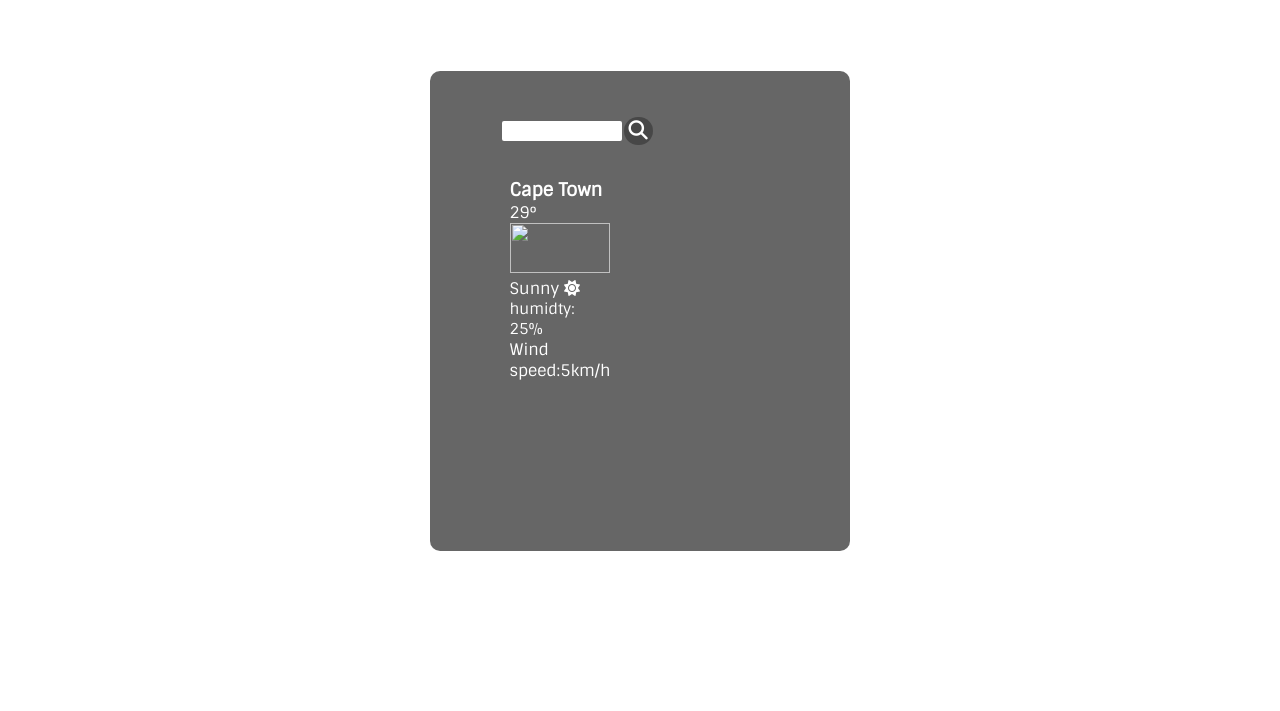
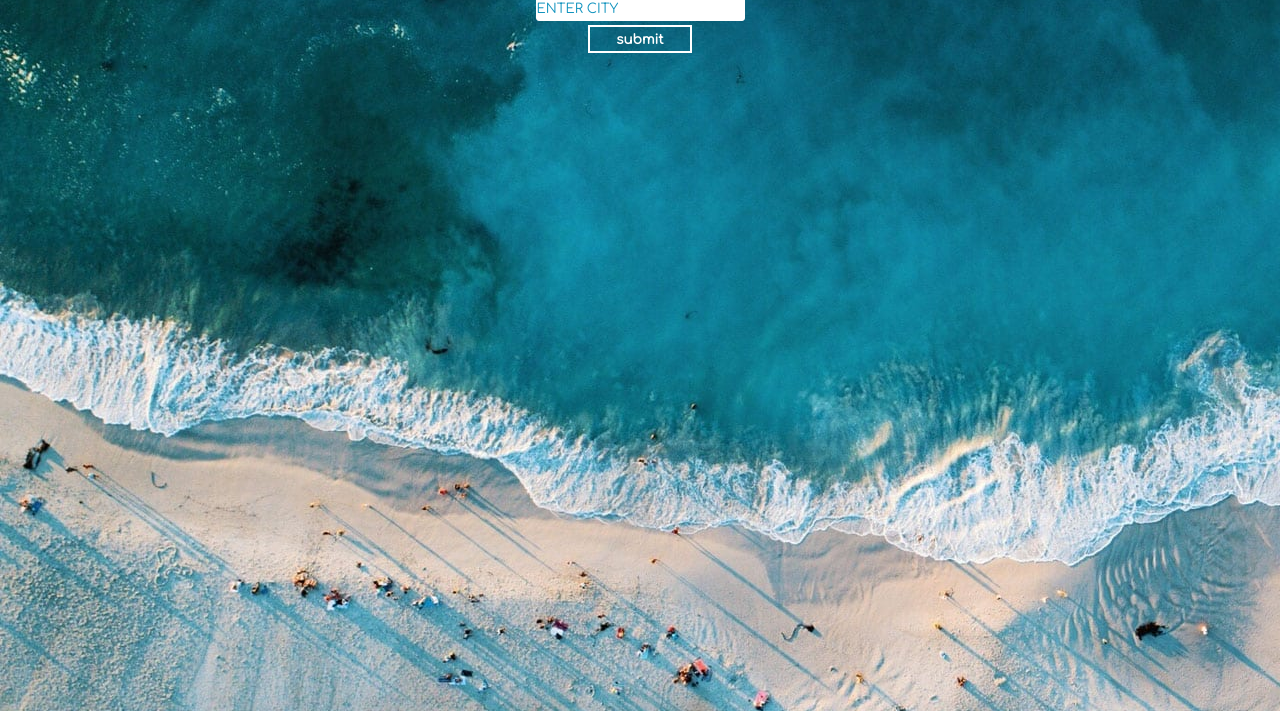
Before and after one commit to Tristan-10111/weather-website, a plain HTML site: page index.html in a window 1280 px wide. Shown: the part 89-800 px from the top of the page. Drawn offline with Linux system fonts and the light colour scheme; a web font is replaced by a local one.

Commit message:
some changes

```diff
--- a/css/style.css
+++ b/css/style.css
@@ -1,85 +1,90 @@
-@import url('https://fonts.googleapis.com/css2?family=Cairo&family=Lobster&family=Orbitron&family=Prompt&family=Racing+Sans+One&family=Sansita&family=Sintony&display=swap');
+@import url('https://fonts.googleapis.com/css2?family=Comfortaa&family=Sintony&display=swap');
 
 *{
   margin: 0;
   padding: 0;
   box-sizing: border-box;
-  font-family: 'Sintony', sans-serif;
+  font-family: 'Comfortaa', cursive;
 }
 body{
-  background-image: url(/images/background\ image.jpg);
+  background-image: url(/images/background.jpg);
+  width: 100%;
+  max-width: 445px;
+  height: 100vh;
 }
-.card{
-  display: flex;
-  align-items: center;
-  justify-content: center;
-  background: rgba(0, 0, 0, 0.6);
-  background-size: cover;
-  background-position: center;
-  height: 60vh;
+
+.container{
+  position: absolute;
+  left: 50%;
+  transform: translate(-50%);
   width: 100%;
-  max-width: 420px;
-  padding: 15rem 5rem;
-  position: absolute;
-  top: 50%;
-  left: 50%;
-  transform: translate(-50%, -50%);
-  border-radius: 10px;
-  /* box-shadow: 5px 5px 0px black; */
+  max-width: 450px;
+  text-align: center;
+  margin: 0 auto;
+  padding: 1rem;
+}
+
+.container h1{
+  color: white;
+  padding: .8rem 1rem;
+  font-size: 40px;
+}
+
+.container [type="text"]{
+  height: 1.5rem;
+  width: 50%;
+  border: 1px solid white;
+  border-radius: 3px;
+  outline: none;
+  text-transform: uppercase;
+  margin: 0 50px;
+}
+
+::placeholder{
+  color: rgb(17, 147, 190);
+}
+
+.container [type="submit"]{
+  width: 25%;
+  padding: 1% 5%;
+  margin: .3rem 0;
+  background-color: transparent;
+  color: white;
+  border: none;
+  outline: none;
+  border: 2px solid white;
+  cursor: pointer;
+  transition: .5s ease-in-out;
+  font-weight: bold;
+}
+
+.container [type="submit"]:hover{
+  background: white;
+  color: black;
+  font-weight: bold;
+}
+
+.showData{
+  margin: 80px 0;
+  line-height: 1.6;
+}
+
+.showData ul{
+  list-style-type: none;
+}
+
+.showData .city{
+  font-size: 5rem;
+  color: white;
+}
+
+.showData .temp{
+  font-size: 4rem;
+  font-weight: bold;
+}
+
+.showData .desc{
+  font-size: 2rem;
+  text-transform: capitalize;
 
 }
-
-.search{
-  display: flex;
-  align-items: center;
-  justify-content: center;
-  position: relative;
-  top: -180px;
-  left: -10px;
-}
-
-.search #Search-bar{
-  width: 120px;
-  padding: .1rem .5rem;
-  border: 2px solid white;
-  border-radius: 2px;
-  border: none;
-  position: relative;
-  left: 9px
-}
-
-.search #Search-btn{
-  padding: 17% .2rem;
-  background: rgba(0, 0, 0, 0.3);
-  border-radius: 50px;
-  padding: .3rem;
-}
-
-button{
-  margin-left:.7rem;
-  background: transparent;
-  border: none;
-  color: white;
-  cursor: pointer;
-  font-size: 1.2rem;
-}
-
-.weather{
-  display: block;
-  position: relative;
-  top: -2rem;
-  left: -10rem;
-  color: white;
-  margin: 7px;
-
-}
-
-.city{
-  display: inline-block;
-  font-size: 18px;
-  text-transform: capitalize;
-}
-
-.humidty{
-  font-size: 15px;
-}
--- a/index.html
+++ b/index.html
@@ -12,25 +12,26 @@
   <!-- custom fontAwsome kit -->
   <script src="https://kit.fontawesome.com/c8e16b2955.js" crossorigin="anonymous"></script>
 
-  <!-- custom script file -->
-  <script src="/script/script.js"></script>
+
+
 </head>
 
 <body>
-  <div class="card">
-    <div class="search">
-      <input type="search" id="Search-bar">
-      <button><i class="fa-solid fa-magnifying-glass" id="Search-btn"></i></button>
-    </div>
-    <div class="weather">
-      <h2 class="city">Cape Town</h2>
-      <div class="temp">29°</div>
-      <img src="" id="icon" width="100px" height="50px">
-      <div class="description"> Sunny <i class="fa-solid fa-sun"></i></div>
-      <div class="humidty">humidty: 25%</div>
-      <div class="wind">Wind speed:5km/h </div>
-    </div>
-  </div>
+  <!-- header start -->
+ <div class="container">
+   <h1>Weather App <i class="fa-solid fa-cloud-sun-rain"></i></h1>
+   <input type="text" class="inputTxt" placeholder="Enter city"> <br>
+   <input type="submit" value="submit" class="btn">
+  <!-- header end -->
+
+   <!-- show weather details -->
+   <!-- content start -->
+   <div class="showData"></div>
+   <!-- content end -->
+ </div>
+
+  <!-- custom script file -->
+ <script src="/script/script.js"></script>
 </body>
 
 </html>
--- a/script/script.js
+++ b/script/script.js
@@ -1,3 +1,28 @@
-let weather = {
-  "apikey": "c97a1cbad377d90d481b6c7e28b64173"
-}
+const inputTxt = document.querySelector('.inputTxt');
+var button = document.querySelector('.btn');
+const showData = document.querySelector('.showData');
+
+//Get API Key from OpenWeather.org
+const API_Key = "a0e78d3b449db7059df0a38abd3952f8";
+
+button.addEventListener('click', () => {
+    const cityInput = inputTxt.value;
+    console.log(cityInput);
+
+    fetch(`http://api.openweathermap.org/data/2.5/weather?q=${cityInput}&units=metric&APPID=${API_Key}`)
+        .then(res => res.json())
+        .then(data => {
+            console.log(data);
+            inputTxt.value = " ";
+
+            showData.innerHTML = `
+                                <ul>
+                                    <li class="desc">${data.weather[0].description}</li>
+                                    <li class="city">${data.name}</li>
+                                    <li class="temp">${data.main.temp}°c</li>
+                                </ul>
+                                `;
+
+        });
+
+});
```
Also changed, not shown: images/background image.jpeg (added), images/background.jpg (added).
